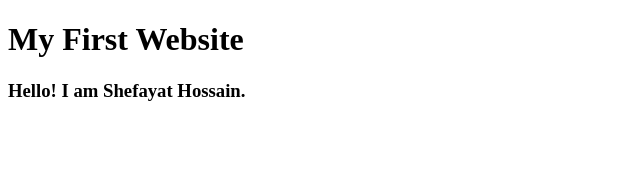
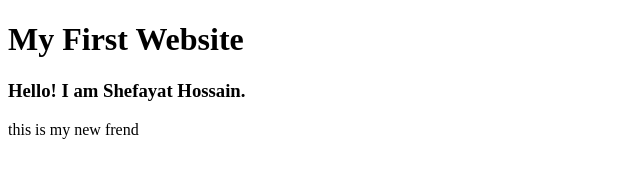
Before and after one commit to shefayat/my-first-website, a plain HTML site: page index.html in a window 1280 px wide. Shown: the whole page, without its empty margins (0-640 px from the left). Drawn offline with Linux system fonts and the light colour scheme.

Commit message:
finally sending

```diff
--- a/index.html
+++ b/index.html
@@ -9,5 +9,6 @@
 <body>
     <h1>My First Website</h1>
     <h3>Hello! I am Shefayat Hossain.</h3>
+    <p>this is my new frend</p>
 </body>
 </html>
```
